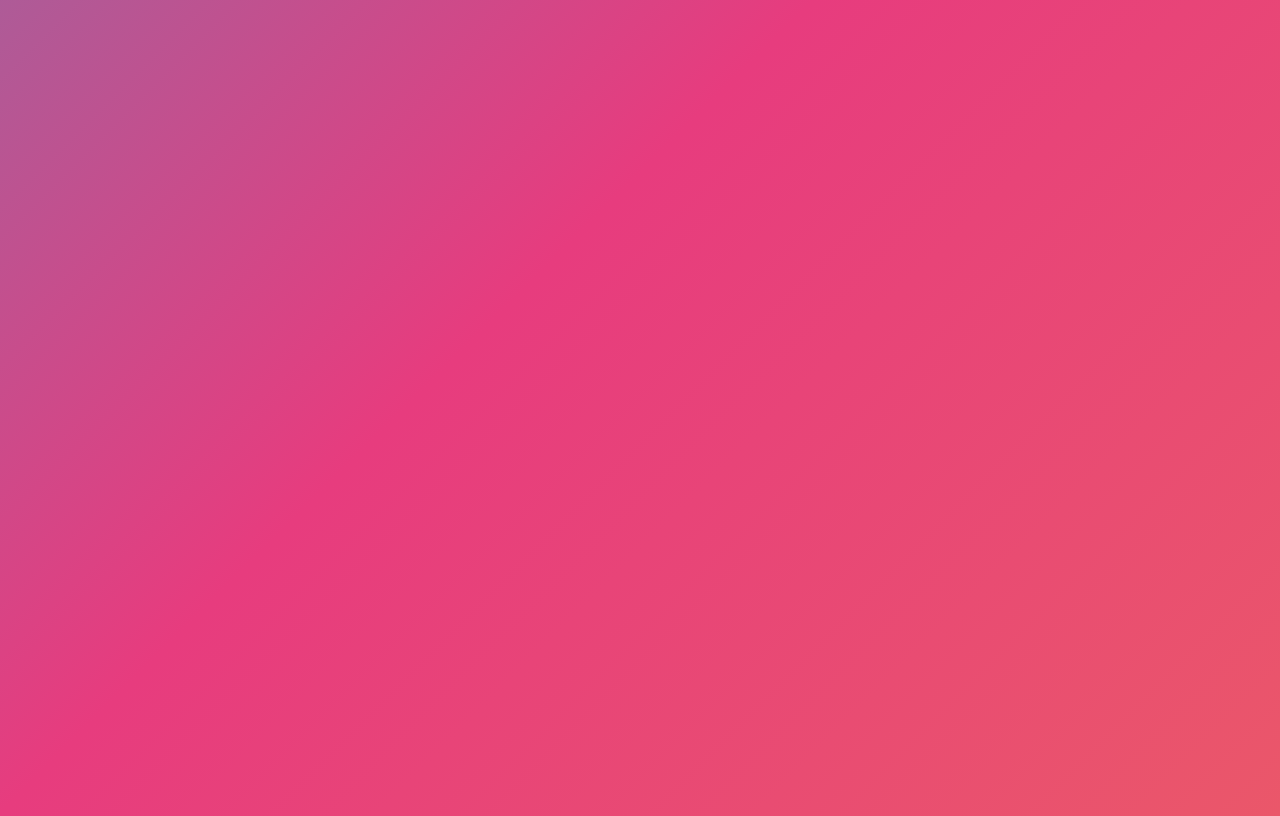
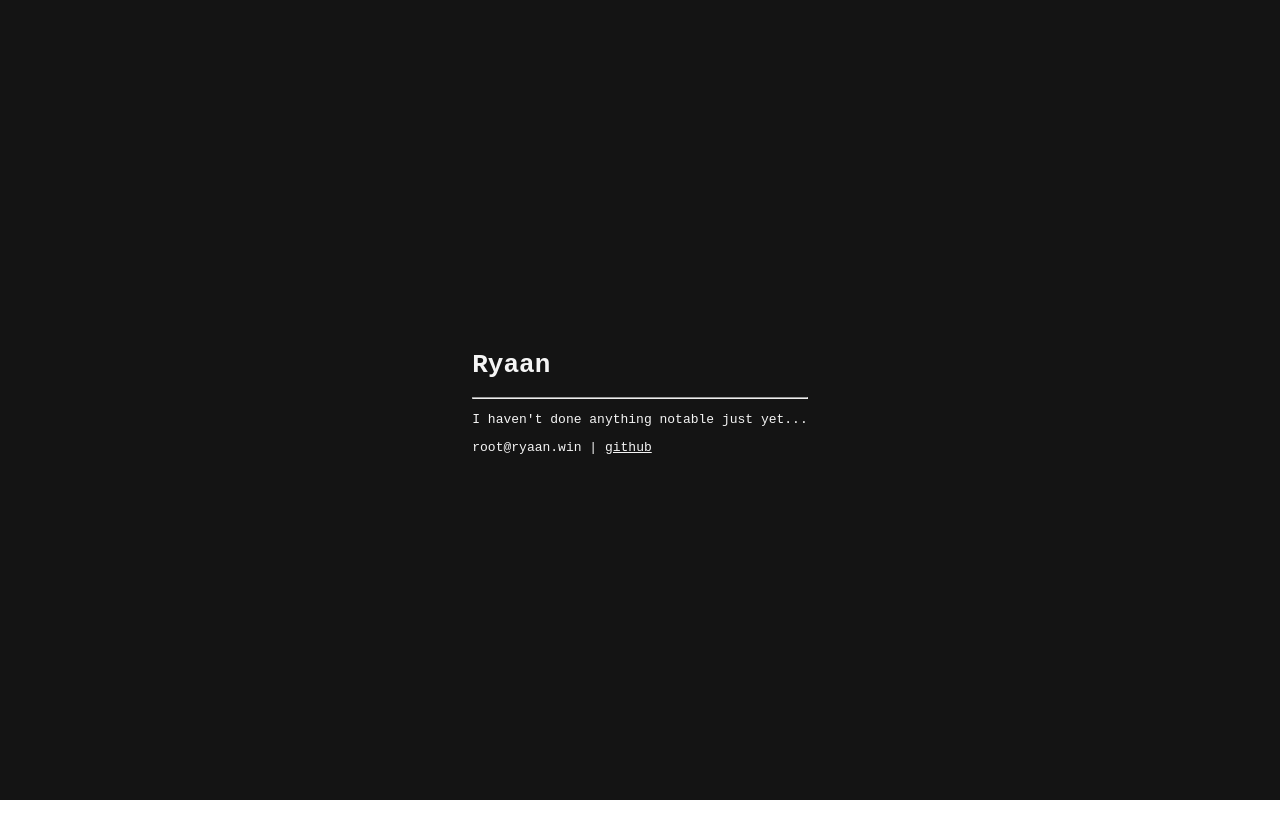
Before and after one commit to rahmed29/rahmed29.github.io, a plain HTML site: page index.html in a window 1280 px wide. Drawn offline with Linux system fonts and the light colour scheme.

Commit message:
Update index.html

```diff
--- a/index.html
+++ b/index.html
@@ -5,27 +5,41 @@
     <meta name="viewport" content="width=device-width, initial-scale=1.0">
     <title>ryaan.win/</title>
     <style>
-        body {
-        background: linear-gradient(-45deg, #ee7752, #e73c7e, #23a6d5, #23d5ab);
-        background-size: 400% 400%;
-        animation: gradient 15s ease infinite;
-        height: 100vh;
-    }
-
-    @keyframes gradient {
-        0% {
-            background-position: 0% 50%;
+        #container {
+            width: 100vw;
+            height: 100vh;
+            top: 0%;
+            left: 0%;
+            position: absolute;
+            display: grid;
+            place-content: center;
+            background: #141414;
         }
-        50% {
-            background-position: 100% 50%;
+        #about {
+            padding: 10px;
+            color: whitesmoke;
+            text-align: left;
+            font-family: monospace;
         }
-        100% {
-            background-position: 0% 50%;
+        #email::before {
+            content: "root";
         }
-    }
-
+        #email::after {
+            content: "ryaan.win";
+        }
+        a {
+            color: whitesmoke;
+        }
     </style>
 </head>
 <body>
+    <div id = "container">
+        <div id = "about">
+            <h1>Ryaan</h1>
+            <hr>
+            <p>I haven't done anything notable just yet...</p>
+            <p><span id = "email">@</span> | <a href = "https://github.com/rahmed29">github</a></p>
+        </div>
+    </div>
 </body>
 </html>
```
